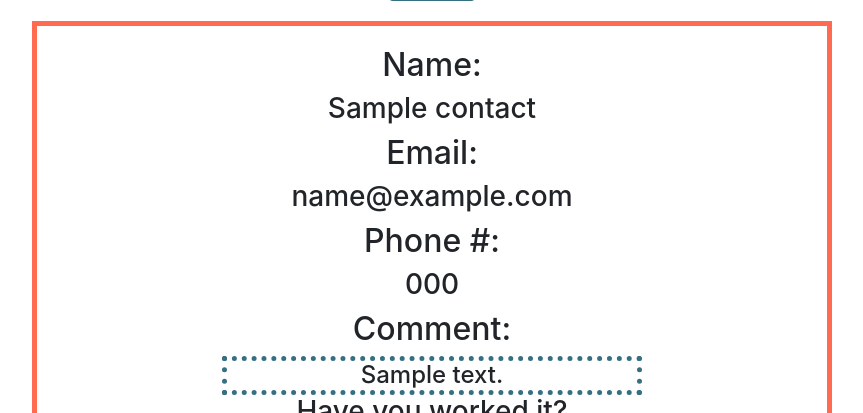
After one commit to zezto/twfgwebsite, a Django app: page /prospect in a window 1280 px wide. The commit adds this page. Shown: the part 244-657 px from the top of the page, without its empty margins (208-1071 px from the left). Run offline with Django 3.2, Linux system fonts and the light colour scheme; tables that the repository leaves empty hold one stand-in row (values such as "Sample post"); some libraries are stand-ins or nearby versions.

Commit message:
ver. (F) website

```diff
--- a/home/admin.py
+++ b/home/admin.py
@@ -1,5 +1,6 @@
 from django.contrib import admin
-from .models import Banner, SpanishBanner
+from .models import Banner, SpanishBanner, contact
 
 admin.site.register(Banner)
 admin.site.register(SpanishBanner)
+admin.site.register(contact)
--- a/home/models.py
+++ b/home/models.py
@@ -14,3 +14,12 @@ class SpanishBanner(models.Model):
 
     def __str__(self):
         return self.text
+class contact(models.Model):
+    name = models.CharField(max_length=100)
+    email = models.EmailField(max_length=100)
+    phone = models.CharField(max_length=10, blank=True)
+    comment = models.CharField(max_length=500)
+    worked = models.BooleanField(default=False)
+
+    def __str__(self):
+        return self.name
--- a/home/static/home/twfg.css
+++ b/home/static/home/twfg.css
@@ -128,6 +128,13 @@
 #footer h1{
   color: rgb(255, 106, 80);
 }
+#footer a{
+  text-decoration: none;
+  color: rgb(255, 106, 80);
+}
+#footer h2 a{
+  color: rgb(53, 111, 130);
+}
 #facebook{
   height: 60px;
   padding-bottom: 10px;
@@ -135,6 +142,23 @@
 #map{
   height: 400px;
 }
+input[type=text]{
+  text-align: center;
+}
+/*prospect page*/
+#client{
+  border: 5px rgb(255, 106, 80) solid;
+  width: 800px;
+  padding: 20px;
+  margin-top: 20px;
+}
+#cust-comm{
+  border: 5px rgb(53, 111, 130) dotted;
+  width: 420px;
+  margin: 0 auto;
+
+}
+
 
 
 @media only screen and (min-width: 480px){
@@ -315,5 +339,7 @@
     #about_us h1{
       font-size: 38px;
     }
-
+    #footer a{
+      font-size: 25px;
+    }
   }
--- a/home/templates/home/index.html
+++ b/home/templates/home/index.html
@@ -84,6 +84,7 @@
             <p>Fax: (832)446-6418</p>
             <p>4420 Cypress Creek Pkwy
                 <br> Suite 201</p>
+            <h2><a href="/form">Send us your Information</a></h2>
             <a href="https://www.facebook.com/Estela-Portillo-Twfg-Insurance-210860899505324/" target="_blank">
                 <img src="https://i.imgur.com/YJPKBL5.png" alt="facebook" id="facebook">
             </a>
@@ -254,6 +255,7 @@
         <p>Fax: (832)446-6418</p>
         <p>4420 Cypress Creek Pkwy
             <br> Suite 201</p>
+        <h2><a href="/form">Send us your Information</a></h2>
         <a href="https://www.facebook.com/Estela-Portillo-Twfg-Insurance-210860899505324/" target="_blank">
             <img src="https://i.imgur.com/YJPKBL5.png" alt="facebook" id="facebook">
         </a>
--- /dev/null
+++ b/home/templates/home/prospect.html
@@ -0,0 +1,44 @@
+<!DOCTYPE html> {% extends 'base.html' %}
+<html lang="en">
+
+<head>
+    <meta charset="UTF-8">
+    <meta name="viewport" content="width=device-width, initial-scale=1.0">
+    <meta http-equiv="X-UA-Compatible" content="ie=edge">
+    <title>Document</title>
+</head>
+
+<body>
+
+    {% block body %} {% for client in cont %}
+    <div id="client" class="mx-auto">
+        <div class="text-center" id="client-info">
+            <h2>Name:</h2>
+            <h3>{{client.name}}</h3>
+            <h2>Email:</h2>
+            <h3>{{client.email}}</h3>
+            <h2>Phone #:</h2>
+            <h3>{{client.phone}}</h3>
+            <h2>Comment:</h2>
+            <h4 id="cust-comm">{{client.comment}}</h4>
+        </div>
+        <div id="edit-form" class="text-center">
+            <form action="" method="post">
+                {% csrf_token %}
+                <h3>Have you worked it?</h3>
+                {% if not client.worked %}
+                <input type="checkbox" name="client" id="client{{ forloop.counter }}" value="{{client.id}}">
+                <input type="submit" value="Update"> {% endif %} {% if client.worked == True %}
+                <label for="client{{forloop.counter}}">
+                    <img src="https://i.imgur.com/biKg1TS.png" alt="WORKED!">
+                </label>
+                {% endif %}
+                <br>
+            </form>
+        </div>
+    </div>
+    {% endfor %} {% endblock body %}
+
+</body>
+
+</html>
--- a/home/templates/home/spanish.html
+++ b/home/templates/home/spanish.html
@@ -99,6 +99,8 @@
             <p>Fax: (832)446-6418</p>
             <p>4420 Cypress Creek Pkwy
                 <br> Suite 201</p>
+            <h2><a href="/forma">Envíenos su Información</a></h2>
+
             <a href="https://www.facebook.com/Estela-Portillo-Twfg-Insurance-210860899505324/" target="_blank">
                 <img src="https://i.imgur.com/YJPKBL5.png" alt="facebook" id="facebook">
             </a>
--- a/home/urls.py
+++ b/home/urls.py
@@ -7,5 +7,9 @@ urlpatterns = [
     url(r'^es$', views.spanish, name='spanish'),
     url(r'^extra$', views.extra,name='extra'),
     url(r'^mas$', views.mas,name='mas'),
+    url(r'^form$', views.form, name='form'),
+    url(r'^prospect$', views.pros, name='client'),
+    url(r'^forma$', views.forma, name='forma'),
+
 
 ]
--- a/home/views.py
+++ b/home/views.py
@@ -1,6 +1,8 @@
-from django.http import Http404
-from .models import Banner, SpanishBanner
+from django.http import Http404, HttpResponseRedirect
+from .models import Banner, SpanishBanner, contact
 from django.shortcuts import render
+from .forms import ContactForm
+import logging
 
 
 def index(request):
@@ -8,7 +10,9 @@ def index(request):
     content = ''
     for e in words:
         content += e.content
-    context = {'content': content, }
+    form = ContactForm()
+    context = {'content': content, 'form': form }
+    form = ContactForm()
     return render(request, 'home/index.html', context)
 
 def spanish(request):
@@ -24,3 +28,36 @@ def extra(request):
 
 def mas(request):
     return render(request, 'home/extra_spanish.html')
+
+def form(request):
+    if request.method == 'GET':
+        form = ContactForm()
+        context = {'form': form}
+        return render(request, 'home/info.html', context)
+    if request.method == 'POST':
+        form = ContactForm(request.POST)
+        if form.is_valid():
+            obj = form.save(commit=False)
+            obj.save()
+            return HttpResponseRedirect('/')
+def forma(request):
+    if request.method == 'GET':
+        form = ContactForm()
+        context = {'form': form}
+        return render(request, 'home/infospan.html', context)
+    if request.method == 'POST':
+        form = ContactForm(request.POST)
+        if form.is_valid():
+            obj = form.save(commit=False)
+            obj.save()
+            return HttpResponseRedirect('/')
+
+def pros(request):
+    if request.method =='POST':
+        selected_client = contact.objects.get(pk=request.POST['client'])
+        selected_client.worked = True
+        selected_client.save()
+    cont = contact.objects.all()
+    context = {'cont': cont}
+
+    return render (request,'home/prospect.html', context)
--- a/twfgwebsite/settings.py
+++ b/twfgwebsite/settings.py
@@ -23,7 +23,7 @@ BASE_DIR = os.path.dirname(os.path.dirname(os.path.abspath(__file__)))
 SECRET_KEY = 'agoe72-&-!ov51dpy^jm++(a*-htskn@v9lz9^v##=+bhqziia'
 
 # SECURITY WARNING: don't run with debug turned on in production!
-DEBUG = False
+DEBUG = True
 
 ALLOWED_HOSTS = ['*']
 
```
Also changed, not shown: home/forms.py (added, +12 -0 lines), home/templates/home/info.html (added, +44 -0 lines), home/templates/home/infospan.html (added, +44 -0 lines), db.sqlite3, home/migrations/0003_contact.py (added), home/migrations/0004_contact_time.py (added), home/migrations/0005_remove_contact_time.py (added), home/migrations/0006_contact_phone.py (added), home/migrations/0007_contact_worked.py (added).
